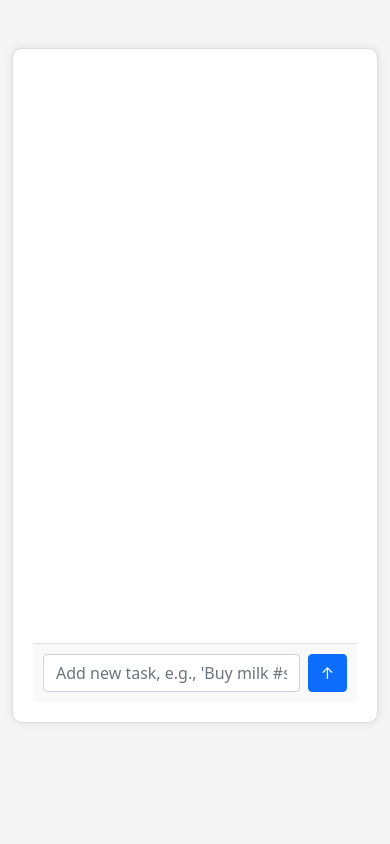
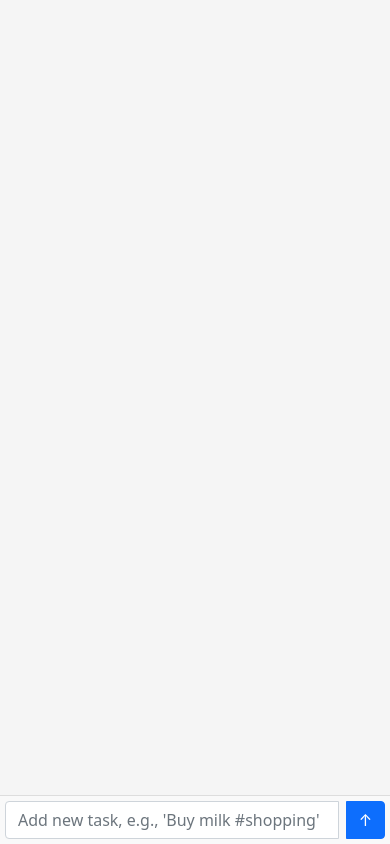
Before and after one commit to draganescu/intentions-cerebras-start, a plain HTML site: page index.html in a window 390 px wide. Drawn offline with nearby package versions, Linux system fonts and the light colour scheme.

Commit message:
styling and pwa fixes

```diff
--- a/index.html
+++ b/index.html
@@ -13,18 +13,16 @@
     <style>
         body {
             background-color: #f5f5f5;
+            height: 100vh;
+            margin: 0;
         }
-        .chat-container {
-            padding: 20px;
-            background-color: #fff;
-            border: 1px solid #ddd;
-            border-radius: 10px;
-            box-shadow: 0 0 10px rgba(0, 0, 0, 0.1);
-            height: 80vh;
-            display: flex;
-            flex-direction: column;
+        .task-list-container {
+            flex-grow: 1;
+            overflow-y: auto;
+            padding-bottom: 60px;
+            position: relative;
         }
-        .chat-bubble {
+        .task-bubble {
             padding: 10px;
             border-radius: 10px;
             margin-bottom: 10px;
@@ -32,26 +30,19 @@
             justify-content: space-between;
             align-items: center;
         }
-        .chat-bubble-right {
+        .task-bubble-right {
             background-color: #dff0d8;
         }
-        .chat-bubble-left {
+        .task-bubble-left {
             background-color: #f9f9f9;
-        }
-        .filter-input-container {
-            padding: 10px;
-            background-color: #f9f9f9;
-            display: flex;
-            justify-content: space-between;
-            align-items: center;
         }
         .task-input-container {
             padding: 10px;
             border-top: 1px solid #ddd;
             background-color: #f9f9f9;
-            display: flex;
-            justify-content: space-between;
-            align-items: center;
+            position: fixed;
+            bottom: 0;
+            width: 100%;
         }
         .task-name {
             flex-grow: 1;
@@ -78,16 +69,30 @@
             background-color: #0d6efd;
             border-color: #0d6efd;
         }
+        #task-input {
+            flex-grow: 1;
+        }
+        .main-container {
+            display: flex;
+            flex-direction: column;
+            height: 100vh;
+        }
+        @media (max-width: 768px) {
+            .task-input-container {
+                padding: 5px;
+            }
+        }
     </style>
 </head>
 <body>
-    <div class="container mt-5">
-        <div class="chat-container">
-            <div id="task-list" class="flex-grow-1 mt-3 overflow-auto">
+    <div class="main-container">
+        <div class="task-list-container" id="task-list">
         </div>
         <div class="task-input-container">
+            <div class="input-group">
                 <input type="text" id="task-input" class="form-control me-2" placeholder="Add new task, e.g., 'Buy milk #shopping'">
                 <button id="add-task-btn" class="btn btn-primary">&#8593;</button>
+            </div>
         </div>
     </div>
     <!-- Modal -->
@@ -141,7 +146,6 @@
             </div>
         </div>
     </div>
-    </div>
     <script src="https://cdn.jsdelivr.net/npm/bootstrap@5.1.3/dist/js/bootstrap.bundle.min.js" integrity="sha384-ka7Sk0Gln4gmtz2MlQnikT1wXgYsOg+OMhuP+IlRH9sENBO0LRn5q+8nbTov4+1p" crossorigin="anonymous"></script>
     <script>
         let tasks = JSON.parse(localStorage.getItem('tasks')) || [];
@@ -158,14 +162,15 @@
 
         function renderTasks() {
             const taskListInner = document.createElement('div');
+            taskListInner.style.paddingBottom = '60px';
             taskListInner.innerHTML = '';
             displayedTasks.forEach((task, index) => {
                 const taskBubble = document.createElement('div');
-                taskBubble.classList.add('chat-bubble');
+                taskBubble.classList.add('task-bubble');
                 if (task.completed) {
-                    taskBubble.classList.add('chat-bubble-right');
+                    taskBubble.classList.add('task-bubble-right');
                 } else {
-                    taskBubble.classList.add('chat-bubble-left');
+                    taskBubble.classList.add('task-bubble-left');
                 }
                 const checkboxContainer = document.createElement('div');
                 checkboxContainer.classList.add('form-check');
```
Lines whose indentation alone changed are shown as unchanged.
